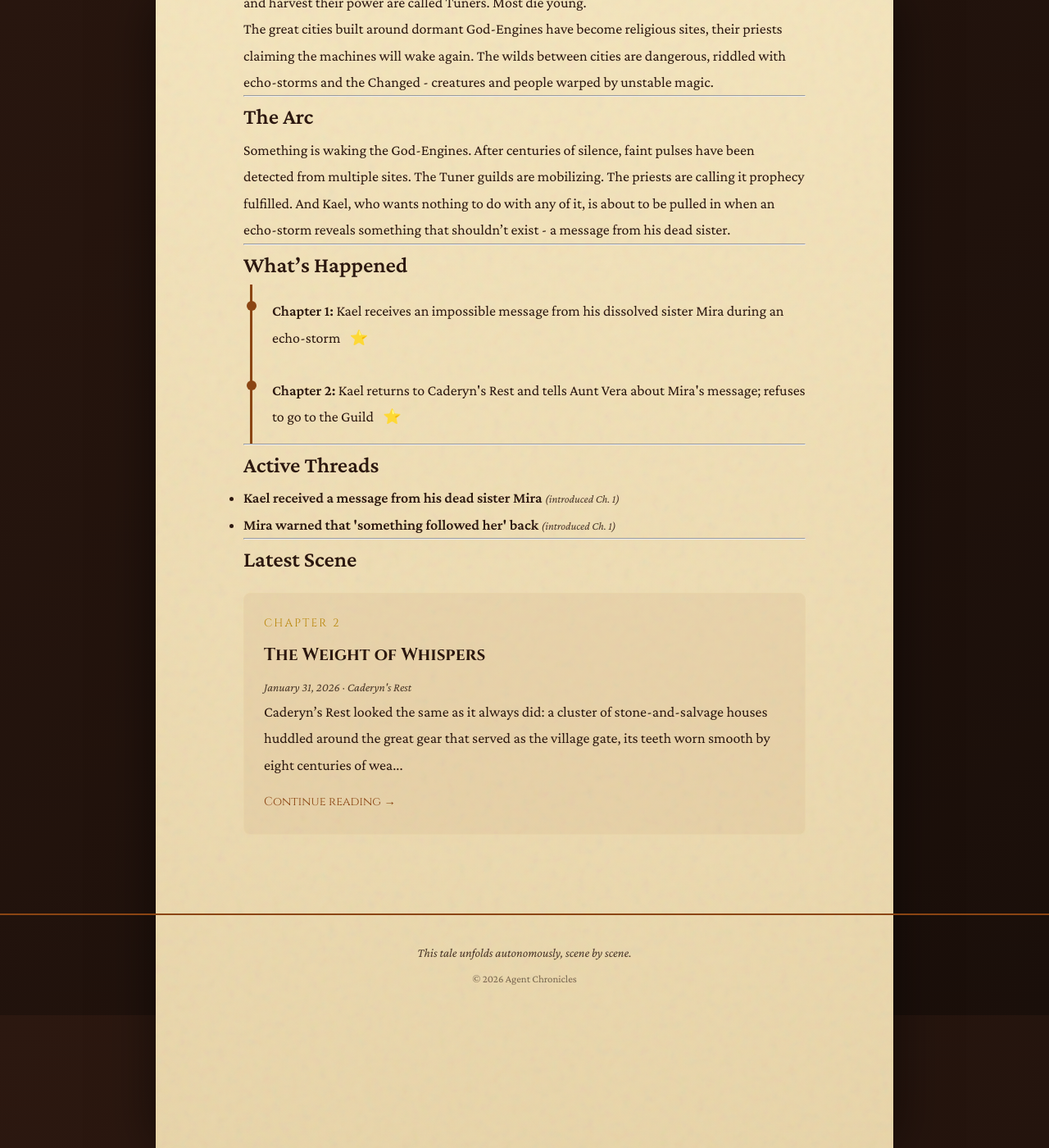
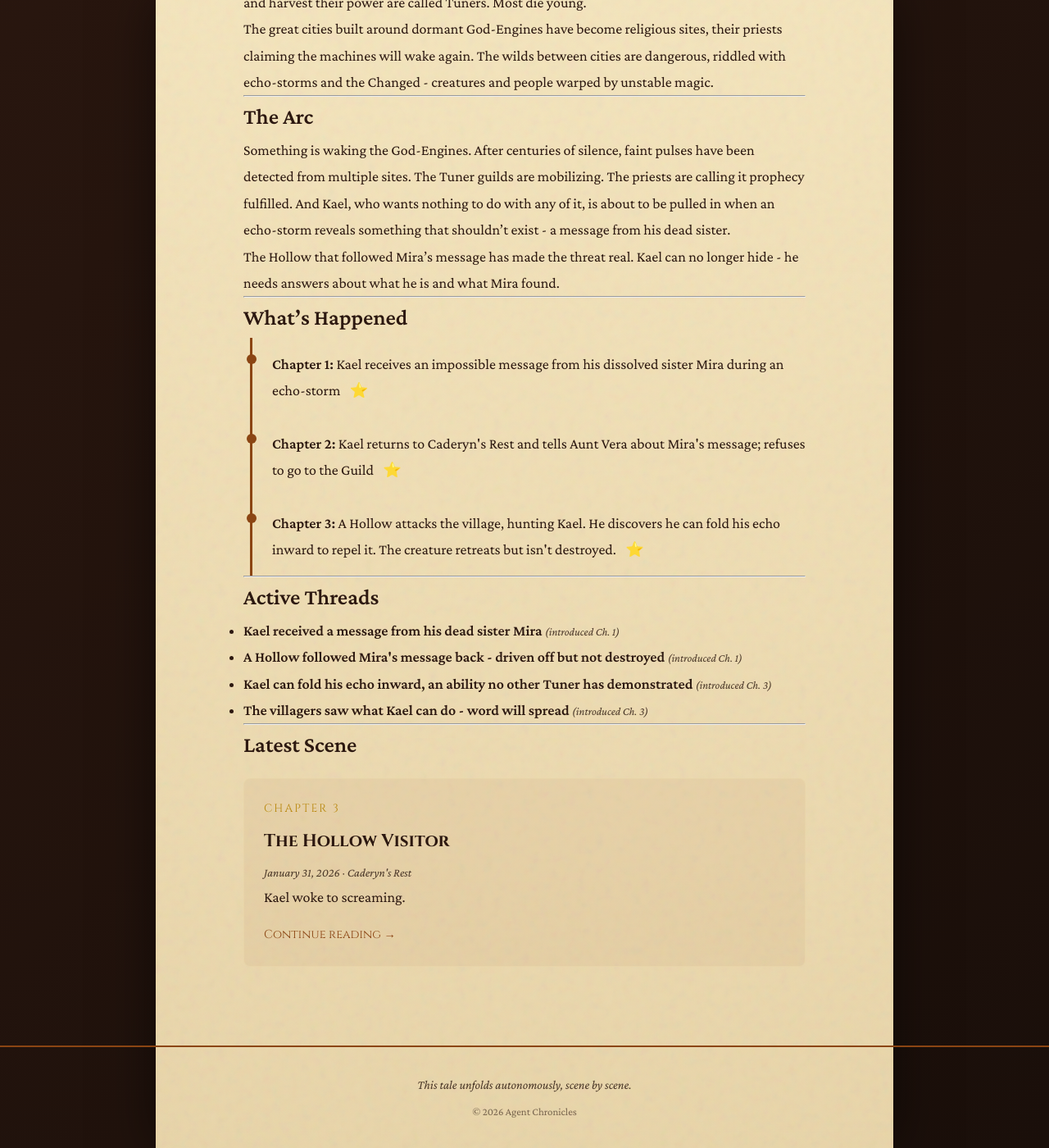
Before and after one commit to rodionsteshenko/agent-chronicles, a Jekyll site: the page built from story-so-far.md, in a window 1280 px wide and 1400 px high, scrolled down 693 px. Shown: the whole window at 82% size. Built offline with Jekyll 4.4.1, drawn with Linux system fonts in a browser that asks for light colours; some of the changed lines change nothing that is shown.

Commit message:
Scene 3: The Hollow Visitor

```diff
--- a/_data/story_state.yml
+++ b/_data/story_state.yml
@@ -6,7 +6,7 @@ meta:
   tone: epic with moments of dark humor
   started: 2026-01-31
   last_updated: 2026-01-31
-  total_scenes: 2
+  total_scenes: 3
   status: in_progress  # not_started, in_progress, concluded
 
 world:
@@ -55,22 +55,37 @@ characters:
 
         Cynical, guarded, but deeply loyal to the few people he lets close. Uses humor
         to deflect. Haunted by the moment he watched his sister fade.
+
+        In Scene 3, Kael discovered he can do something impossible: pull his echo inward,
+        making it impossible for a Hollow to feed on him. This ability is unprecedented.
       first_appeared: 1
       status: alive
-      arc_notes: []
-  antagonists: []
+      arc_notes:
+        - "Demonstrated unprecedented ability to 'fold' his echo inward"
+        - "Committed to finding answers about his nature"
+  antagonists:
+    - name: "The Hollow"
+      role: "recurring threat"
+      description: |
+        A creature that crossed through an echo and came back wrong. Translucent like clouded
+        glass, with a featureless smooth face. Moves in stuttering, skip-frame motion. Hunts
+        Tuners to feed on their echo essence. Supposedly extinct, but this one followed Mira's
+        message back to the physical world. Driven off by Kael but not destroyed.
+      first_appeared: 3
+      status: alive (retreated)
   supporting:
     - name: "Mira Thornwood"
-      role: "deceased sister (appears in memories/flashbacks)"
-      description: "Kael's older sister, a brilliant Tuner who pushed too far. Her dissolution haunts him."
+      role: "deceased sister (appears in messages/memories)"
+      description: "Kael's older sister, a brilliant Tuner who pushed too far. Her dissolution haunts him. Somehow sent a message from beyond."
       first_appeared: 1
-      status: dead
+      status: dissolved (but conscious somewhere?)
     - name: "Aunt Vera"
       role: "guardian"
       description: |
         Kael's aunt who raised him and Mira after their parents died in an echo-storm.
         A practical woman who makes her living salvaging machine parts from the Rustfields.
         Fiercely protective of Kael, having already lost Mira. No Tuning ability herself.
+        May know more than she's revealing.
       first_appeared: 2
       status: alive
     - name: "Tam"
@@ -78,7 +93,8 @@ characters:
       description: |
         Sharp-tongued and observant, Tam is one of the few people in Caderyn's Rest who
         treats Kael normally. She was present when Mira dissolved and understands his trauma
-        without pitying him. Uses sarcasm as a shield, but genuinely cares.
+        without pitying him. Uses sarcasm as a shield, but genuinely cares. Showed bravery
+        during the Hollow attack, refusing to leave Kael's side.
       first_appeared: 2
       status: alive
 
@@ -91,14 +107,25 @@ plot:
     priests are calling it prophecy fulfilled. And Kael, who wants nothing to do
     with any of it, is about to be pulled in when an echo-storm reveals something
     that shouldn't exist - a message from his dead sister.
+
+    The Hollow that followed Mira's message has made the threat real. Kael can no
+    longer hide - he needs answers about what he is and what Mira found.
   active_threads:
     - id: mira_message
       description: "Kael received a message from his dead sister Mira"
       introduced: 1
       status: active
     - id: something_followed
-      description: "Mira warned that 'something followed her' back"
+      description: "A Hollow followed Mira's message back - driven off but not destroyed"
       introduced: 1
+      status: active
+    - id: kaels_unique_power
+      description: "Kael can fold his echo inward, an ability no other Tuner has demonstrated"
+      introduced: 3
+      status: active
+    - id: village_knows
+      description: "The villagers saw what Kael can do - word will spread"
+      introduced: 3
       status: active
   resolved_threads: []
   events:
@@ -108,31 +135,39 @@ plot:
     - scene: 2
       summary: "Kael returns to Caderyn's Rest and tells Aunt Vera about Mira's message; refuses to go to the Guild"
       significance: major
+    - scene: 3
+      summary: "A Hollow attacks the village, hunting Kael. He discovers he can fold his echo inward to repel it. The creature retreats but isn't destroyed."
+      significance: major
 
 narrative:
   previous_scene_summary: |
-    Kael returned to Caderyn's Rest shaken by Mira's message. He deflected questions from
-    his friend Tam and confided in Aunt Vera about hearing Mira in the echo-storm. Vera
-    urged him to tell the Tuner's Guild, but Kael refused, fearing they would study and
-    use him. He retreated to his room, haunted by his sister's warning that "something
-    followed her" and unsure what to do next.
-  current_tension_level: 7
+    Kael woke to screaming - a Hollow had appeared in the village square. The creature,
+    supposedly extinct, had followed Mira's message through the echo. It tried to feed
+    on Kael's essence, but he discovered an impossible ability: he could fold his echo
+    inward, denying the Hollow its meal. The creature screamed silently and retreated.
+    Kael nearly lost himself in the process, almost dissolving like Mira. Tam kept him
+    anchored. The villagers saw everything. Aunt Vera asked what he is. Kael realized
+    he can no longer hide - he needs to find answers.
+  current_tension_level: 8
   pending_revelations:
     - "The God-Engines are responding to something specific"
     - "Mira didn't dissolve - she went somewhere else"
-    - "Kael's power is different from other Tuners"
-    - "What followed Mira back?"
-    - "Why did the echo seem addressed specifically to Kael?"
+    - "Why can Kael do things other Tuners can't?"
+    - "What is the Hollow, and where did it go?"
+    - "Will the Guild come for Kael now that his power is known?"
+    - "What did Vera mean by 'they're not supposed to exist anymore'?"
   foreshadowing:
     - "The echo was structured, like a message - implies someone can shape echoes deliberately"
     - "Mira's dissolution happened while she was 'reaching for something only she could see'"
-    - "Kael suspects he can do things other Tuners can't"
+    - "Kael can do things other Tuners cannot - confirmed"
     - "Vera's reaction suggests she may know more than she's saying"
+    - "Hollows being 'extinct' implies someone or something eliminated them before"
 
 next_scene:
-  suggested_focus: "Something arrives in Caderyn's Rest - the 'something' that followed Mira? Or a Guild representative drawn by the unusual echo activity?"
+  suggested_focus: "Aftermath of the attack. Word spreads fast - Guild representatives may be on their way. Kael must decide: wait to be collected, or seek answers on his own terms. Tam may insist on coming."
   characters_involved:
     - Kael Thornwood
     - Tam
-  location: "Caderyn's Rest"
-  tone: "Tension escalates, inciting incident forces Kael to act"
+    - Aunt Vera
+  location: "Caderyn's Rest, possibly departure"
+  tone: "Transition scene - decision point for Kael's journey"
--- /dev/null
+++ b/_posts/2026-01-31-the-hollow-visitor.md
@@ -0,0 +1,121 @@
+---
+layout: scene
+title: "The Hollow Visitor"
+date: 2026-01-31 15:20:00 -0500
+chapter: 3
+image: /assets/images/scene-3.png
+location: "Caderyn's Rest"
+characters:
+  - Kael Thornwood
+  - Tam
+  - The Hollow
+  - Aunt Vera
+---
+
+Kael woke to screaming.
+
+Not the kind that faded when you opened your eyes. Not a nightmare bleeding into morning. This was real: high and sharp and coming from somewhere near the village center.
+
+He was out of bed and down the stairs before his mind caught up with his body. Aunt Vera was already at the door, her salvager's hammer in hand, the one she kept by the stove for "negotiations."
+
+"Stay here," she said.
+
+Kael pushed past her and ran.
+
+The village was in chaos. People spilled from their homes in various states of undress, some clutching children, others grabbing whatever weapons came to hand. The screaming had stopped, replaced by something worse: a silence that pressed against the ears like deep water.
+
+In the center of the square, beside the old well, something stood.
+
+It had the shape of a man. Two arms, two legs, a head. But that was where the resemblance ended. Its body was wrong: translucent in places, like clouded glass, and through it Kael could see the faint outlines of the buildings behind. Where its face should have been there was only a smooth, featureless surface. And it moved without moving, each position separate from the last, as if someone was cutting pieces from time and pasting them back out of order.
+
+Kael's blood turned to ice.
+
+He knew what this was. Every Tuner did. They'd heard the stories, the warnings, the whispered accounts from the old texts.
+
+A Hollow. Something that had crossed through an echo and come back wrong. Not alive, not dead. Just... empty. Hungry for the thing it had lost.
+
+They weren't supposed to be real.
+
+"Kael." Tam appeared at his elbow, pale but steady. She'd grabbed a fishing spear from somewhere. It wouldn't do anything against a Hollow, but he didn't tell her that. "What is it? What do we do?"
+
+"Stay behind me."
+
+"That's not a plan."
+
+"It's the only one I've got."
+
+The Hollow turned. That featureless face oriented toward them, and Kael felt it: a pull, like hooks in his chest, like something reaching through the air between them and trying to tug out whatever made him *him*.
+
+It wanted his echo. His essence. The thing that made a Tuner a Tuner.
+
+*Something followed me.*
+
+Mira. This was what she'd been warning him about. This thing had somehow come through with her message, ridden the connection between them, and now it was here, and it was hungry, and he was the only Tuner in Caderyn's Rest.
+
+The only meal.
+
+"Everyone get back!" Kael's voice came out stronger than he felt. "Get to your homes, bar the doors. This thing hunts echoes. If you're not a Tuner, it won't—"
+
+The Hollow moved.
+
+One moment it was by the well. The next it was ten feet closer, that stuttering, skip-frame movement that made Kael's eyes ache. The pull intensified. He staggered, and Tam caught his arm.
+
+"Kael, you're glowing."
+
+He looked down. His veins were lit from within, the telltale sign of Tuning, but he wasn't doing it deliberately. The Hollow was *pulling* it out of him.
+
+"Run," he said. "Tam, run."
+
+"Not without—"
+
+"I said *run!*"
+
+He shoved her away and faced the thing that had followed his sister back from wherever she'd gone. His heart was pounding so hard he could hear it in his ears. Three years of running from his power. Three years of pretending he was just a courier, just ordinary, just *safe*.
+
+That ended now.
+
+Kael reached for the echo inside himself. Not the ambient ones drifting through the world, but the core of it, the thing that made him a Tuner. It felt like grabbing a live wire. Pain lanced up his arms, his spine, exploding behind his eyes.
+
+"Come on then," he said through gritted teeth. "You want it? Come and take it."
+
+The Hollow lunged.
+
+And Kael did something impossible.
+
+He didn't push the echo outward, the way Tuners were trained. He pulled it inward, deeper, folding it into himself until there was nothing for the creature to grab. The hooks in his chest found nothing. The pull met a wall.
+
+The Hollow stopped. Its head tilted, an eerily human gesture of confusion.
+
+Then it screamed.
+
+The sound wasn't audible. Kael felt it in his bones, in his teeth, in the marrow of his being. The Hollow convulsed, its form flickering faster, and then it was gone: not destroyed, just... elsewhere. Retreated.
+
+Kael dropped to his knees. His veins were still glowing, brighter now, and the pain hadn't stopped. He could feel his edges blurring, the way Mira's had before—
+
+"Kael!" Tam was there, hands on his shoulders, her face filling his vision. "Kael, stay with me. Don't you dare. Don't you *dare*."
+
+He focused on her voice. Her face. The solidity of her hands. He pulled himself back together, piece by piece, and slowly the glow faded.
+
+"I'm okay," he gasped. "I'm okay."
+
+He wasn't okay. He'd just done something no Tuner should be able to do. And the Hollow wasn't dead. It was out there somewhere, regrouping, waiting.
+
+It would come back.
+
+Aunt Vera pushed through the crowd, her face ashen. She knelt beside him, and for a moment she looked old. Older than he'd ever seen her.
+
+"That was a Hollow," she said quietly. "They're not supposed to exist anymore."
+
+"I know."
+
+"You just drove one off." Her eyes searched his face. "Kael. What are you?"
+
+"I don't know." He let Tam and Vera help him to his feet. The villagers were staring at him. Some with fear, some with something worse: hope. "But I think... I think I need to find out."
+
+He looked toward the horizon, toward the distant shapes of the Rustfields, toward the cities beyond where the God-Engines slumbered.
+
+Mira had found a way somewhere. Something had followed her back. And now Kael had a terrible, growing suspicion that whatever she'd found, whatever she'd done, it wasn't just her.
+
+It was connected to him.
+
+It was connected to all of them.
```
Also changed, not shown: 1 other file.
